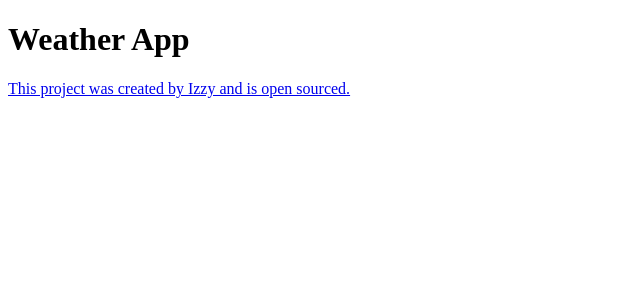
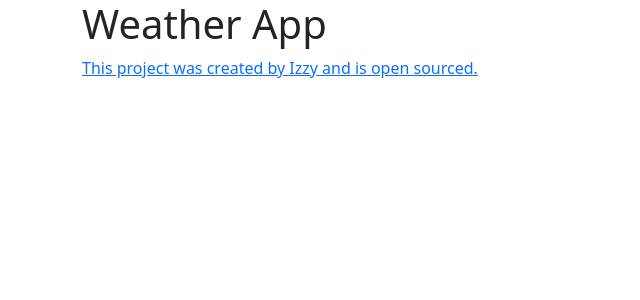
Before and after one commit to irobinsongit/final-weather-react, a React (Create React App) app: page / in a window 1280 px wide. Shown: the top 300 px of the page, without its empty margins (0-640 px from the left). Built offline with nearby package versions, Linux system fonts and the light colour scheme.

Commit message:
Added bootstrap

```diff
--- a/package.json
+++ b/package.json
@@ -6,6 +6,7 @@
     "@testing-library/jest-dom": "^5.16.5",
     "@testing-library/react": "^13.4.0",
     "@testing-library/user-event": "^13.5.0",
+    "bootstrap": "^5.3.0",
     "react": "^18.2.0",
     "react-dom": "^18.2.0",
     "react-scripts": "5.0.1",
--- a/src/App.js
+++ b/src/App.js
@@ -3,6 +3,7 @@ import "./App.css";
 export default function App() {
   return (
     <div className="App">
+      <div className="container">
         <h1>Weather App</h1>
         <footer>
           <a
@@ -14,5 +15,6 @@ export default function App() {
           </a>
         </footer>
       </div>
+    </div>
   );
 }
--- a/src/index.js
+++ b/src/index.js
@@ -3,6 +3,7 @@ import ReactDOM from "react-dom/client";
 import "./index.css";
 import App from "./App";
 import reportWebVitals from "./reportWebVitals";
+import "bootstrap/dist/css/bootstrap.css";
 
 const root = ReactDOM.createRoot(document.getElementById("root"));
 root.render(
```
Also changed, not shown: 1 other file (tests, documents, lock files or other folders). Lines whose indentation alone changed are shown as unchanged.
